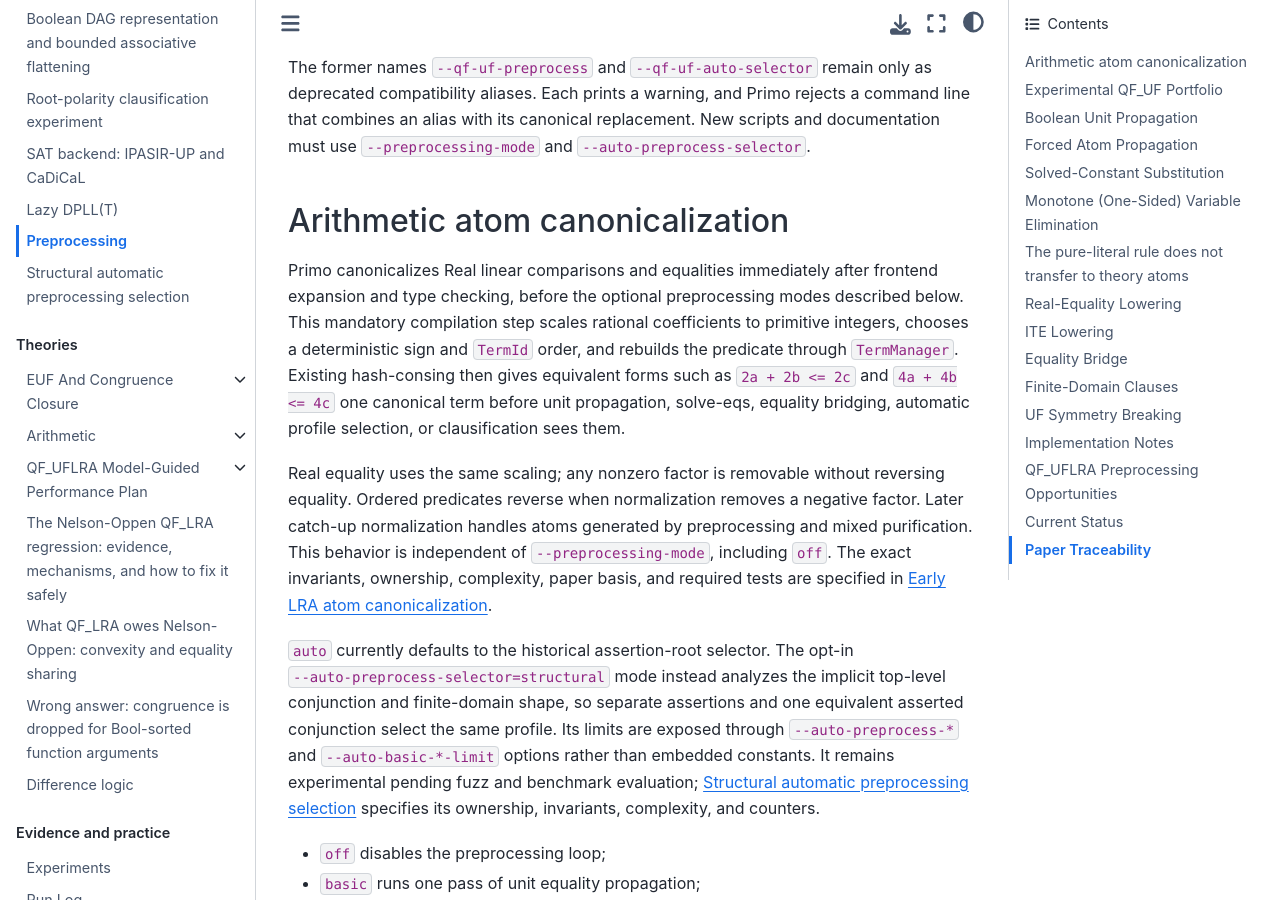
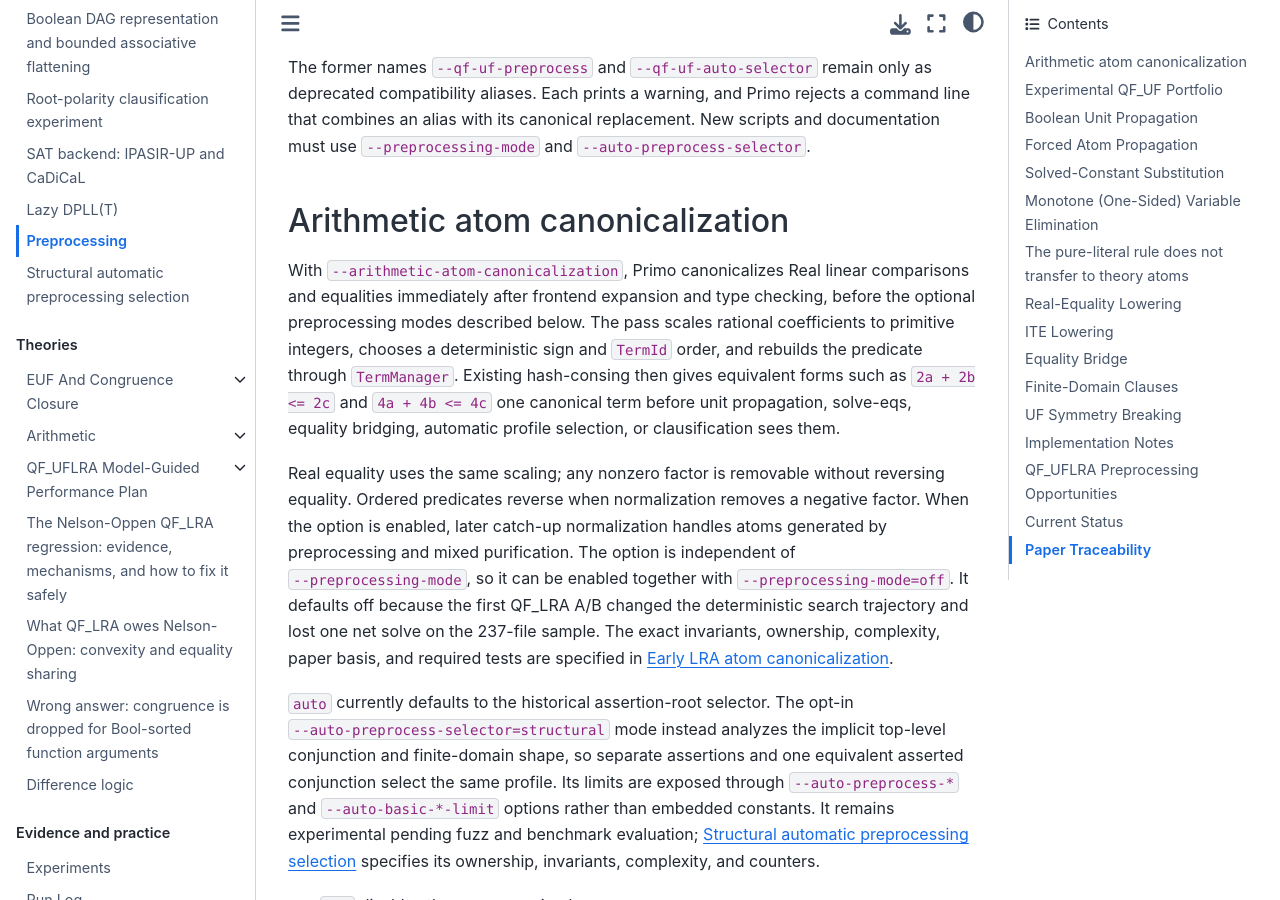
Before and after one commit to primo-solver/primo, a Jupyter Book: the page built from docs/preprocessing.md, in a window 1280 px wide and 900 px high, scrolled down 258 px. Built offline with Jupyter Book 1.0.4 settings and Sphinx 7.4.7 and the Sphinx Book theme 1.1.4, drawn with Linux system fonts in a browser that asks for light colours.

Commit message:
Keep arithmetic atom canonicalization opt-in

```diff
--- a/docs/preprocessing.md
+++ b/docs/preprocessing.md
@@ -15,21 +15,25 @@ scripts and documentation must use `--preprocessing-mode` and
 
 ## Arithmetic atom canonicalization
 
-Primo canonicalizes Real linear comparisons and equalities immediately after
-frontend expansion and type checking, before the optional preprocessing modes
-described below. This mandatory compilation step scales rational coefficients
-to primitive integers, chooses a deterministic sign and `TermId` order, and
-rebuilds the predicate through `TermManager`. Existing hash-consing then gives
-equivalent forms such as `2a + 2b <= 2c` and `4a + 4b <= 4c` one canonical
-term before unit propagation, solve-eqs, equality bridging, automatic profile
-selection, or clausification sees them.
+With `--arithmetic-atom-canonicalization`, Primo canonicalizes Real linear
+comparisons and equalities immediately after frontend expansion and type
+checking, before the optional preprocessing modes described below. The pass
+scales rational coefficients to primitive integers, chooses a deterministic
+sign and `TermId` order, and rebuilds the predicate through `TermManager`.
+Existing hash-consing then gives equivalent forms such as
+`2a + 2b <= 2c` and `4a + 4b <= 4c` one canonical term before unit
+propagation, solve-eqs, equality bridging, automatic profile selection, or
+clausification sees them.
 
 Real equality uses the same scaling; any nonzero factor is removable without
 reversing equality. Ordered predicates reverse when normalization removes a
-negative factor. Later catch-up normalization handles atoms generated by
-preprocessing and mixed purification. This behavior is independent of
-`--preprocessing-mode`, including `off`. The exact invariants, ownership,
-complexity, paper basis, and required tests are specified in
+negative factor. When the option is enabled, later catch-up normalization
+handles atoms generated by preprocessing and mixed purification. The option is
+independent of `--preprocessing-mode`, so it can be enabled together with
+`--preprocessing-mode=off`. It defaults off because the first QF_LRA A/B
+changed the deterministic search trajectory and lost one net solve on the
+237-file sample. The exact invariants, ownership, complexity, paper basis, and
+required tests are specified in
 [](papers/lra-atom-canonicalization.md).
 
 `auto` currently defaults to the historical assertion-root selector. The
```
Also changed, not shown: docs/arithmetic.md (+4 -3 lines), docs/debugging.md (+5 -0 lines), docs/papers/lra-atom-canonicalization.md (+16 -9 lines), docs/papers/lra-related-work.md (+3 -1 lines), docs/qf-lra-heuristics.md (+3 -3 lines), 5 other files.
